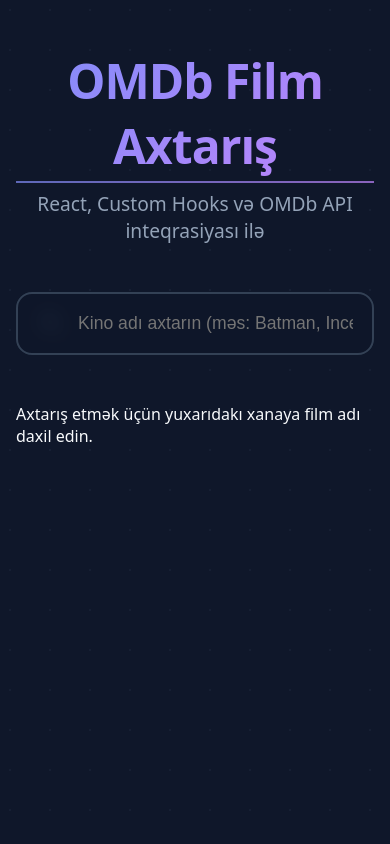
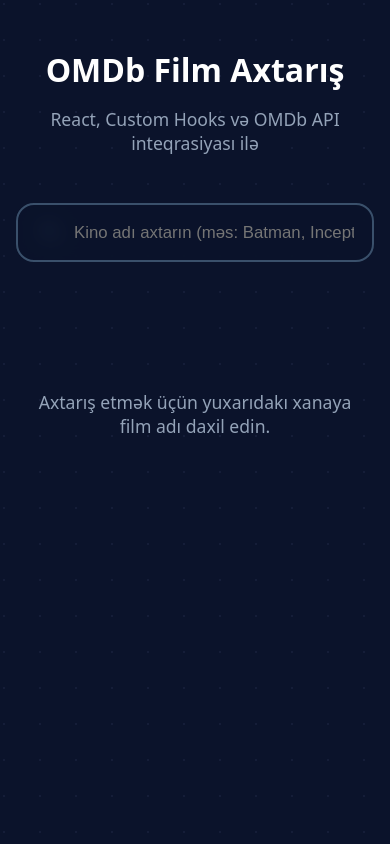
Before and after one commit to Naill-dev/moviesearch, a React (Vite) app: page / in a window 390 px wide. Built offline with nearby package versions, Linux system fonts and the light colour scheme.

Commit message:
Refactor App.css for theme and layout improvements
Updated CSS variables for dark and light modes, modified background styles, and adjusted various element properties for improved design and responsiveness.

```diff
--- a/src/App.css
+++ b/src/App.css
@@ -1,35 +1,37 @@
-
+/* --- BAZA STİLLƏRİ VƏ DƏYİŞƏNLƏR --- */
 :root {
-
-  --bg-color: #0f172a;
-  --bg-dots: #1e293b;
-  --card-bg: rgba(30, 41, 59, 0.6);
-  --card-border: rgba(51, 65, 85, 0.4);
-  --text-main: #f8fafc;
+  /* Dark Mode: Tünd Mavi vər Ağ Palitrası */
+  --bg-color: #0b132b;
+  --bg-dots: #1c2541;
+  --card-bg: rgba(28, 37, 65, 0.75);
+  --card-border: rgba(92, 118, 141, 0.3);
+  --text-main: #ffffff;
   --text-muted: #94a3b8;
-  --input-bg: rgba(15, 23, 42, 0.9);
-  --input-border: #334155;
-  --primary-gradient: linear-gradient(135deg, #818cf8, #c084fc);
-  --accent: #818cf8;
-  --shadow-card: 0 10px 15px -3px rgba(0, 0, 0, 0.3), 0 4px 6px -4px rgba(0, 0, 0, 0.2);
-  --shadow-accent: 0 10px 40px -10px rgba(99, 102, 241, 0.2);
+  --input-bg: rgba(11, 19, 43, 0.9);
+  --input-border: #3a506b;
+  --accent: #3a86ff;
+  --accent-glow: rgba(58, 134, 255, 0.3);
+  --shadow-card: 0 10px 25px -5px rgba(0, 0, 0, 0.5);
+  --shadow-accent: 0 10px 30px -5px rgba(58, 134, 255, 0.25);
 
   font-family: system-ui, -apple-system, sans-serif;
   box-sizing: border-box;
 }
 
+/* Light Mode: Temalı Açıq Rejim */
 body.light-mode {
-  --bg-color: #f1f5f9;
-  --bg-dots: #cbd5e1;
-  --card-bg: rgba(255, 255, 255, 0.8);
-  --card-border: rgba(203, 213, 225, 0.6);
-  --text-main: #0f172a;
+  --bg-color: #f8fafc;
+  --bg-dots: #e2e8f0;
+  --card-bg: #ffffff;
+  --card-border: #cbd5e1;
+  --text-main: #0b132b;
   --text-muted: #64748b;
   --input-bg: #ffffff;
   --input-border: #cbd5e1;
-  --accent: #4f46e5;
-  --shadow-card: 0 10px 15px -3px rgba(0, 0, 0, 0.1), 0 4px 6px -4px rgba(0, 0, 0, 0.05);
-  --shadow-accent: 0 10px 40px -10px rgba(79, 70, 229, 0.1);
+  --accent: #1d4ed8;
+  --accent-glow: rgba(29, 78, 216, 0.15);
+  --shadow-card: 0 10px 25px -5px rgba(0, 0, 0, 0.08);
+  --shadow-accent: 0 10px 30px -5px rgba(29, 78, 216, 0.15);
 }
 
 * { box-sizing: inherit; margin: 0; padding: 0; }
@@ -42,42 +44,39 @@
   position: relative;
 }
 
-
+/* Kursor ilə hərəkət edən arxa fon nöqtələri */
 body::before {
   content: '';
   position: fixed;
-  top: -50px;
-  left: -50px;
+  top: -50px; left: -50px;
   width: calc(100% + 100px);
   height: calc(100% + 100px);
-  background-image: radial-gradient(var(--bg-dots) 1px, transparent 1px);
-  background-size: 40px 40px;
-  opacity: 0.5;
+  background-image: radial-gradient(var(--bg-dots) 1.5px, transparent 1.5px);
+  background-size: 36px 36px;
+  opacity: 0.6;
   z-index: -1;
-  transform: translate(calc(var(--mouse-x, 0) * -10px), calc(var(--mouse-y, 0) * -10px));
+  transform: translate(calc(var(--mouse-x, 0) * -8px), calc(var(--mouse-y, 0) * -8px));
 }
 
 .bg-glow {
   position: fixed;
-  width: 500px;
-  height: 500px;
-  background: var(--primary-gradient);
+  width: 550px;
+  height: 550px;
+  background: radial-gradient(circle, var(--accent) 0%, transparent 70%);
   border-radius: 50%;
-  filter: blur(150px);
-  opacity: 0.15;
+  filter: blur(140px);
+  opacity: 0.18;
   z-index: -2;
   pointer-events: none;
-
-  left: calc(var(--mouse-x-px, 0px) - 250px);
-  top: calc(var(--mouse-y-px, 0px) - 250px);
+  left: calc(var(--mouse-x-px, 0px) - 275px);
+  top: calc(var(--mouse-y-px, 0px) - 275px);
   transition: transform 0.1s ease-out;
 }
 
-
+/* --- KONTEYNER VƏ HEADER --- */
 .app-container {
   min-height: 100vh;
   padding: 3rem 1rem;
-  position: relative;
 }
 
 .main-wrapper {
@@ -88,44 +87,68 @@
 .header {
   text-align: center;
   margin-bottom: 3rem;
-  position: relative;
 }
 
-.title {
-  font-size: 3rem;
-  font-weight: 800;
-  letter-spacing: -1px;
-  background: var(--primary-gradient);
-  -webkit-background-clip: text;
-  -webkit-text-fill-color: transparent;
-  display: inline-block;
-  position: relative;
+/* --- MOVIE SEARCH LOQO STİLİ --- */
+.brand-logo {
+  display: inline-flex;
+  align-items: center;
+  gap: 0.75rem;
+  background: rgba(28, 37, 65, 0.4);
+  padding: 0.75rem 1.75rem;
+  border-radius: 9999px;
+  border: 1px solid var(--card-border);
+  box-shadow: var(--shadow-card);
+  backdrop-filter: blur(10px);
+  user-select: none;
 }
 
-.title::after {
-  content: '';
-  position: absolute;
-  bottom: -5px;
-  left: 0;
-  width: 100%;
-  height: 2px;
-  background: var(--primary-gradient);
-  transform: scaleX(calc(1 + var(--mouse-x, 0) * 0.1));
-  transform-origin: center;
-  opacity: 0.7;
+.logo-icon {
+  width: 42px;
+  height: 42px;
+  background: var(--accent);
+  color: #ffffff;
+  border-radius: 12px;
+  display: flex;
+  align-items: center;
+  justify-content: center;
+  box-shadow: 0 4px 15px var(--accent-glow);
+  transform: rotate(-5deg);
+  transition: transform 0.3s ease;
+}
+
+.brand-logo:hover .logo-icon {
+  transform: rotate(0deg) scale(1.05);
+}
+
+.logo-text {
+  font-size: 2.2rem;
+  font-weight: 900;
+  letter-spacing: -0.5px;
+  text-transform: uppercase;
+}
+
+.logo-text .light {
+  color: var(--text-main);
+}
+
+.logo-text .blue {
+  color: var(--accent);
+  margin-left: 0.3rem;
 }
 
 .subtitle {
   color: var(--text-muted);
-  margin-top: 0.75rem;
-  font-size: 1.2rem;
+  margin-top: 1rem;
+  font-size: 1.1rem;
   font-weight: 400;
 }
 
+/* --- THEME TOGGLE DÜYMƏSİ --- */
 .theme-toggle {
   position: fixed;
-  top: 1rem;
-  right: 1rem;
+  top: 1.25rem;
+  right: 1.25rem;
   z-index: 100;
 }
 
@@ -133,52 +156,51 @@
   padding: 0.75rem;
   background-color: var(--card-bg);
   border: 1px solid var(--card-border);
-  color: var(--accent);
-  border-radius: 12px;
+  color: var(--text-main);
+  border-radius: 14px;
   cursor: pointer;
   box-shadow: var(--shadow-card);
   transition: all 0.2s ease;
   font-size: 1.2rem;
-  backdrop-filter: blur(8px);
+  backdrop-filter: blur(10px);
 }
 
 .btn-theme:hover {
-  transform: translateY(-2px) scale(1.05);
+  transform: translateY(-2px);
   border-color: var(--accent);
 }
 
-
+/* --- SEARCH BAR --- */
 .search-bar-container {
-  max-width: 700px;
+  max-width: 680px;
   margin: 0 auto 3rem auto;
-  perspective: 1000px; /* 3D effekt üçün */
+  perspective: 1000px;
 }
 
 .search-input-wrapper {
   position: relative;
   display: flex;
   align-items: center;
-  /* Kursor hərəkətinə görə 3D əyilmə effekti */
-  transform: rotateY(calc(var(--mouse-x, 0) * 5deg)) rotateX(calc(var(--mouse-y, 0) * -5deg));
+  transform: rotateY(calc(var(--mouse-x, 0) * 4deg)) rotateX(calc(var(--mouse-y, 0) * -4deg));
   transition: transform 0.1s ease-out;
 }
 
 .search-icon {
   position: absolute;
   left: 1.5rem;
-  font-size: 1.3rem;
+  font-size: 1.2rem;
   color: var(--accent);
   pointer-events: none;
 }
 
 .search-input {
   width: 100%;
-  padding: 1.2rem 1.2rem 1.2rem 3.75rem;
+  padding: 1.1rem 1.1rem 1.1rem 3.5rem;
   background-color: var(--input-bg);
   border: 2px solid var(--input-border);
-  border-radius: 16px;
+  border-radius: 18px;
   color: var(--text-main);
-  font-size: 1.1rem;
+  font-size: 1.05rem;
   outline: none;
   transition: all 0.3s ease;
   backdrop-filter: blur(10px);
@@ -186,13 +208,13 @@
 
 .search-input:focus {
   border-color: var(--accent);
-  box-shadow: 0 0 0 4px rgba(129, 140, 248, 0.15);
+  box-shadow: 0 0 0 4px var(--accent-glow);
 }
 
-
+/* --- GRID & CARDS --- */
 .movies-grid {
   display: grid;
-  grid-template-columns: repeat(auto-fill, minmax(260px, 1fr));
+  grid-template-columns: repeat(auto-fill, minmax(250px, 1fr));
   gap: 1.75rem;
 }
 
@@ -203,24 +225,23 @@
   overflow: hidden;
   display: flex;
   flex-direction: column;
-  transition: transform 0.4s cubic-bezier(0.175, 0.885, 0.32, 1.275), border-color 0.3s ease, box-shadow 0.3s ease;
+  transition: transform 0.35s cubic-bezier(0.175, 0.885, 0.32, 1.275), border-color 0.3s ease, box-shadow 0.3s ease;
   backdrop-filter: blur(12px);
   box-shadow: var(--shadow-card);
   position: relative;
 }
 
 .movie-card:hover {
-  transform: translateY(-10px) scale(1.02);
-  border-color: rgba(129, 140, 248, 0.4);
+  transform: translateY(-8px);
+  border-color: var(--accent);
   box-shadow: var(--shadow-accent);
 }
-
 
 .movie-card::before {
   content: '';
   position: absolute;
   top: 0; left: 0; width: 100%; height: 100%;
-  background: radial-gradient(circle at var(--card-mouse-x, 50%) var(--card-mouse-y, 50%), rgba(255, 255, 255, 0.08) 0%, transparent 60%);
+  background: radial-gradient(circle at var(--card-mouse-x, 50%) var(--card-mouse-y, 50%), rgba(255, 255, 255, 0.12) 0%, transparent 60%);
   opacity: 0;
   transition: opacity 0.3s ease;
   pointer-events: none;
@@ -234,24 +255,23 @@
 .card-image-wrapper {
   aspect-ratio: 2 / 3;
   width: 100%;
-  background-color: #020617;
+  background-color: #050b14;
   overflow: hidden;
-  position: relative;
 }
 
 .card-image {
   width: 100%;
   height: 100%;
   object-fit: cover;
-  transition: transform 0.6s ease;
+  transition: transform 0.5s ease;
 }
 
 .movie-card:hover .card-image {
-  transform: scale(1.1) translateY(-5px);
+  transform: scale(1.08);
 }
 
 .card-content {
-  padding: 1.5rem;
+  padding: 1.35rem;
   display: flex;
   flex-direction: column;
   flex-grow: 1;
@@ -261,37 +281,46 @@
 
 .badge {
   align-self: flex-start;
-  font-size: 0.8rem;
+  font-size: 0.75rem;
   font-weight: 700;
-  padding: 0.3rem 0.7rem;
-  background-color: rgba(129, 140, 248, 0.1);
+  padding: 0.25rem 0.65rem;
+  background-color: var(--accent-glow);
   color: var(--accent);
-  border: 1px solid rgba(129, 140, 248, 0.2);
-  border-radius: 9999px;
+  border: 1px solid var(--accent);
+  border-radius: 8px;
   margin-bottom: 0.75rem;
 }
 
 .movie-title {
-  font-size: 1.2rem;
+  font-size: 1.15rem;
   font-weight: 700;
   color: var(--text-main);
   white-space: nowrap;
   overflow: hidden;
   text-overflow: ellipsis;
-  margin-bottom: 0.5rem;
 }
 
 .movie-year {
-  font-size: 0.95rem;
+  font-size: 0.9rem;
   color: var(--text-muted);
   margin-top: auto;
-  padding-top: 1rem;
+  padding-top: 0.75rem;
 }
 
+/* --- STATUS & PAGINATION --- */
+.status-container {
+  text-align: center;
+  padding: 5rem 1rem;
+}
+
+.status-text {
+  color: var(--text-muted);
+  font-size: 1.1rem;
+}
 
 .spinner {
-  width: 50px; height: 50px;
-  border: 5px solid rgba(129, 140, 248, 0.1);
+  width: 48px; height: 48px;
+  border: 4px solid var(--card-border);
   border-top-color: var(--accent);
   border-radius: 50%;
   animation: spin 1s linear infinite;
@@ -300,22 +329,41 @@
 
 @keyframes spin { to { transform: rotate(360deg); } }
 
-
-@keyframes fadeInSlide {
-  from { opacity: 0; transform: translateY(20px); }
-  to { opacity: 1; transform: translateY(0); }
+.pagination {
+  display: flex;
+  justify-content: center;
+  align-items: center;
+  gap: 1rem;
+  margin-top: 3rem;
 }
 
-.movies-grid > * {
-  animation: fadeInSlide 0.5s ease backwards;
+.btn-page {
+  padding: 0.7rem 1.4rem;
+  background-color: var(--card-bg);
+  color: var(--text-main);
+  border: 1px solid var(--card-border);
+  border-radius: 12px;
+  cursor: pointer;
+  font-weight: 600;
+  transition: all 0.2s ease;
 }
 
+.btn-page:hover:not(:disabled) {
+  background-color: var(--accent);
+  color: #ffffff;
+  border-color: var(--accent);
+}
 
-.movies-grid > *:nth-child(1) { animation-delay: 0.05s; }
-.movies-grid > *:nth-child(2) { animation-delay: 0.1s; }
-.movies-grid > *:nth-child(3) { animation-delay: 0.15s; }
-.movies-grid > *:nth-child(4) { animation-delay: 0.2s; }
-.movies-grid > *:nth-child(5) { animation-delay: 0.25s; }
-.movies-grid > *:nth-child(6) { animation-delay: 0.3s; }
-.movies-grid > *:nth-child(7) { animation-delay: 0.35s; }
-.movies-grid > *:nth-child(8) { animation-delay: 0.4s; }
+.btn-page:disabled {
+  opacity: 0.35;
+  cursor: not-allowed;
+}
+
+.page-info {
+  font-size: 0.95rem;
+  color: var(--text-muted);
+}
+
+.page-info strong {
+  color: var(--accent);
+}
```
